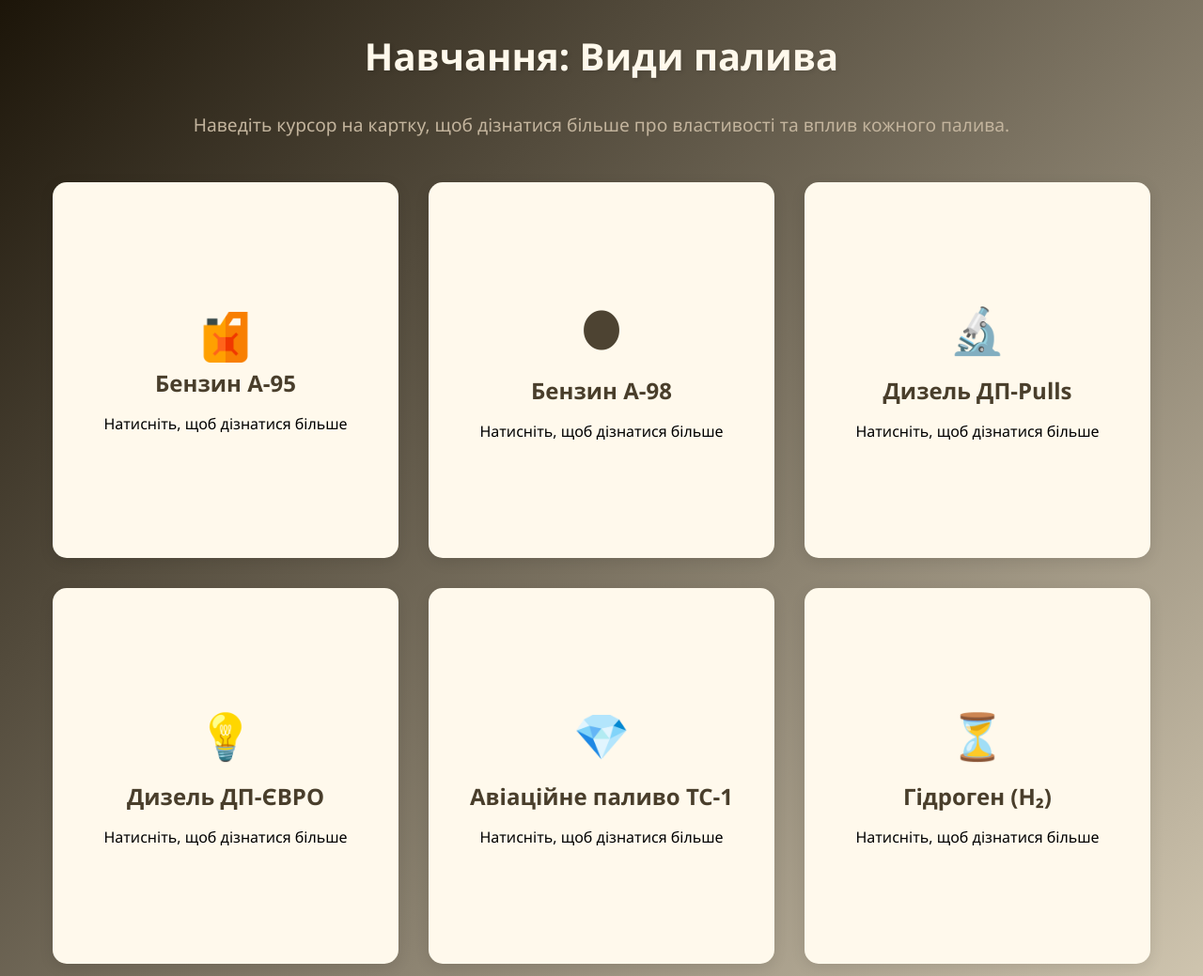
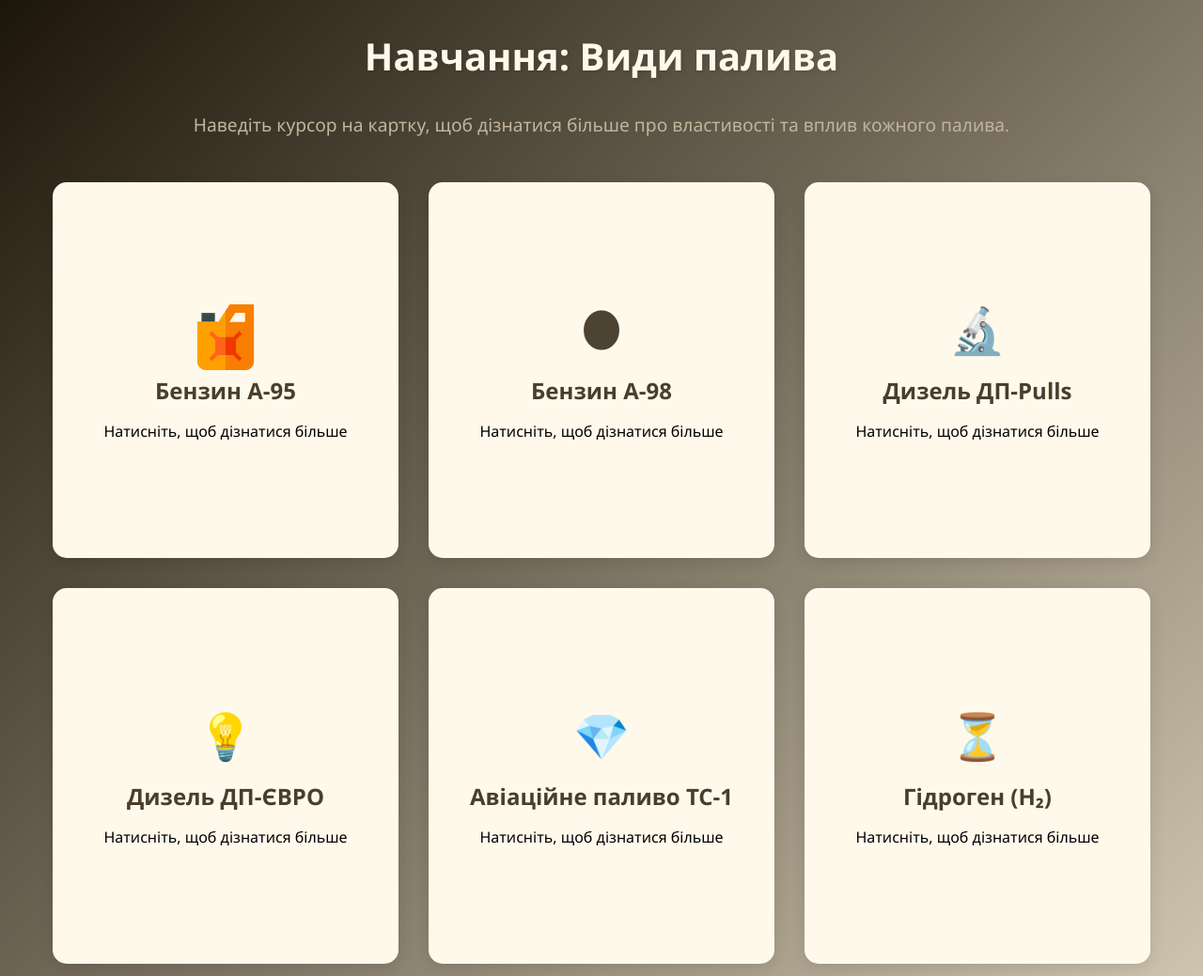
Before and after one commit to toriwikt/Fuel-web, a plain HTML site: page learning.html in a window 1280 px wide. Shown: the top 1039 px of the page at 94% size. Drawn offline with Linux system fonts and the light colour scheme.

Commit message:
виправила фото

```diff
--- a/css/learning.css
+++ b/css/learning.css
@@ -76,7 +76,7 @@ h1 {
 }
 
 .card-front img {
-    width: 4rem;
+    width: 25%;
     padding: 5px;
 }
 
```
